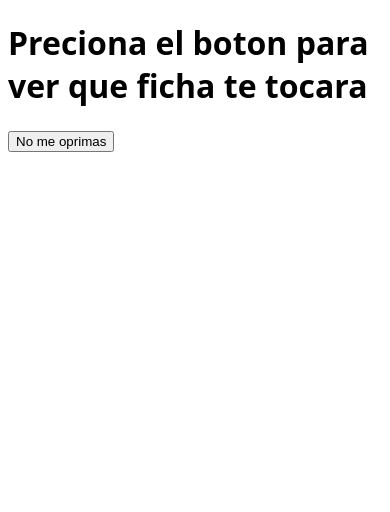
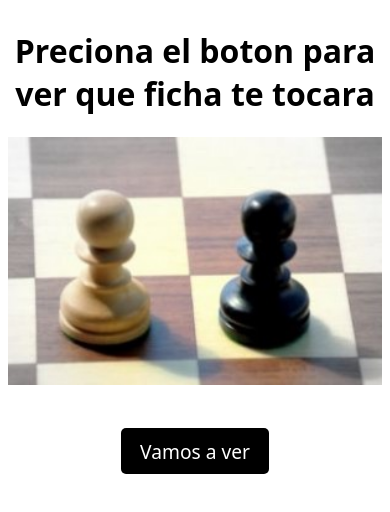
Before and after one commit to jesusrojasweb/elejir-ficha-ajedrez, a plain HTML site: page index.html in a window 390 px wide. Drawn offline with Linux system fonts and the light colour scheme.

Commit message:
Se agregaron algunos estilos al boton, ademas de una imagen de previsualizacion. También se agregaron los eventos de click y touch cuando se toca la imagen para que tambien se ejecute la funcion de escoger

```diff
--- a/estilos.css
+++ b/estilos.css
@@ -1,13 +1,14 @@
 body{
 	font-family: system-ui;
+	display: flex;
+	flex-direction: column;
+	text-align: center;
+	align-items: center;
+
 }
 .imagen{
-	display: none;
 	width: 500px;
-	height: 500px;
-}
-.imagen.active{
-	display: block;
+	height: auto;
 }
 img{
 	width: 100%;
@@ -15,3 +16,24 @@ img{
 .sinImagen{
 	display: none;
 }
+
+.btn{
+	background: black;
+	color: white;
+	font-family: system-ui;
+	padding: .5em 1em;
+	margin-top: 2em;
+	border: none;
+	border-radius: 5px;
+	font-size: 1.2rem;
+}
+
+.btn:focus{
+	outline: none;
+}
+
+@media screen and (max-width: 500px) {
+	.imagen{
+		width: 100%;
+	}
+}
--- a/index.html
+++ b/index.html
@@ -3,14 +3,15 @@
 <head>
 	<meta charset="UTF-8">
 	<title>Ajedrez</title>
+	<meta name="viewport" content="width=device-width, user-scalable=no, initial-scale=1.0, maximum-scale=1.0, minimum-scale=1.0">
 	<link rel="stylesheet" href="estilos.css">
 </head>
 <body>
 	<h1>Preciona el boton para ver que ficha te tocara</h1>
 	<div class="imagen">
-		<img src="imagen" alt="ajedrez">
+		<img src="peones.jpg" alt="ajedrez">
 	</div>
-	<button id="escojer" class="btn">No me oprimas</button>
+	<button id="escojer" class="btn">Vamos a ver</button>
 	<img src="blanco.png" alt=""class="sinImagen" >
 	<img src="negro.png" alt="" class="sinImagen">
 
--- a/index.js
+++ b/index.js
@@ -1,10 +1,12 @@
-const $imagenContainer = document.querySelector('.imagen')
 const $imagen = document.querySelector('.imagen img')
-
 const $button = document.getElementById('escojer')
 
-$button.addEventListener('click', ()=>{
-	$imagenContainer.classList.add('active')
+
+$imagen.addEventListener('click',elejir)
+$imagen.addEventListener('touch',elejir)
+$button.addEventListener('click', elejir)
+
+function elejir() {
 	let fichas = ['blanco.png', 'negro.png']
 	let contador = 0
 
@@ -24,11 +26,7 @@ $button.addEventListener('click', ()=>{
 		$imagen.src= fichas[elejido]
 		console.log(elejido)
 	},2000)
-
-
-
-
-})
+}
 
 function aleatorio(min,max) {
 	return Math.round(Math.random() * (max - min)) + min
```
